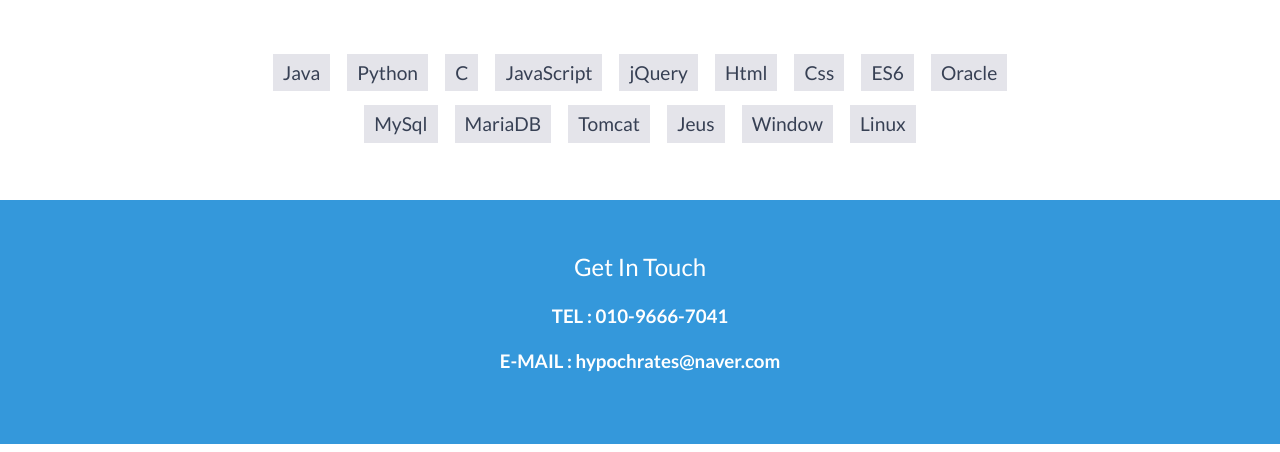
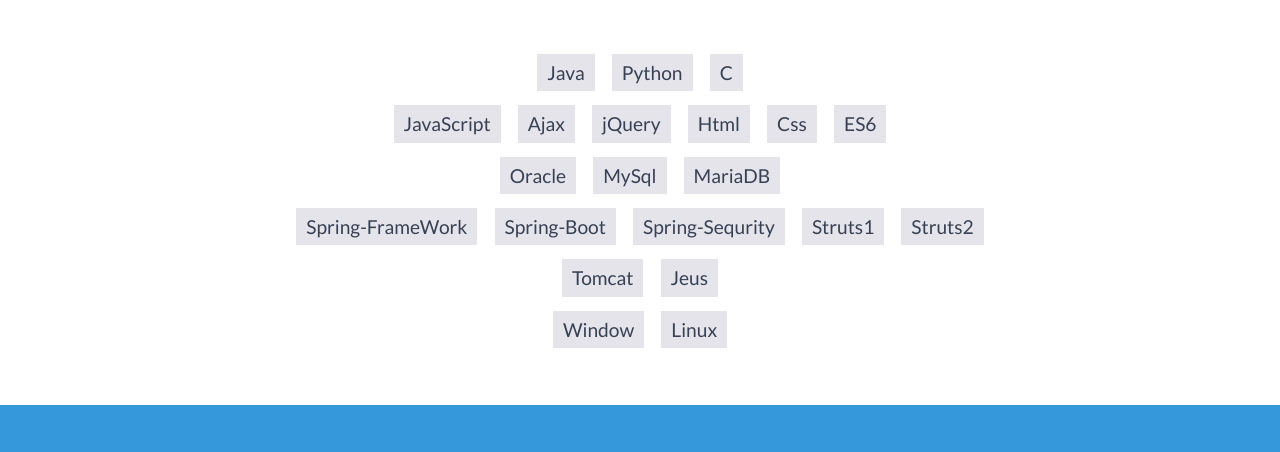
Before and after one commit to hypochratesm/hypochratesm, a website: page index.html in a window 1280 px wide. Shown: the part 3330-3782 px from the top of the page. Drawn offline with nearby package versions, Linux system fonts and the light colour scheme.

Commit message:
Update index.html

```diff
--- a/index.html
+++ b/index.html
@@ -201,20 +201,32 @@
             <li>Java</li>
             <li>Python</li>
             <li>C</li>
-
+        </ul>
+        <ul>
             <li>JavaScript</li>
+            <li>Ajax</li>
             <li>jQuery</li>
             <li>Html</li>
             <li>Css</li>
             <li>ES6</li>
-
+        </ul>
+        <ul>
             <li>Oracle</li>
             <li>MySql</li>
             <li>MariaDB</li>
-
+        </ul>
+        <ul>
+            <li>Spring-FrameWork</li>
+            <li>Spring-Boot</li>
+            <li>Spring-Sequrity</li>
+            <li>Struts1</li>
+            <li>Struts2</li>
+        </ul>
+        <ul>
             <li>Tomcat</li>
             <li>Jeus</li>
-
+        </ul>
+        <ul>
             <li>Window</li>
             <li>Linux</li>
         </ul>
```
